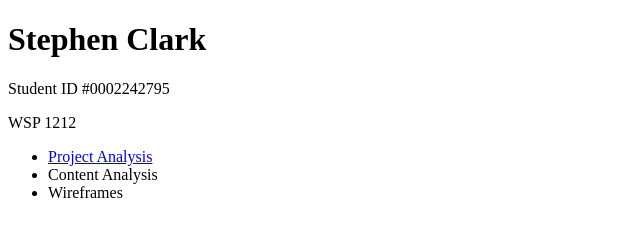
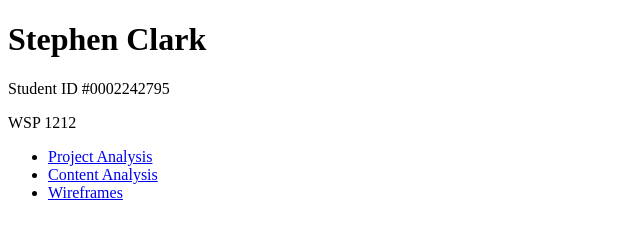
Before and after one commit to steveclark2013/wsp-1212, a plain HTML site: page wsp_portal.html in a window 1280 px wide. Shown: the whole page, without its empty margins (0-640 px from the left). Drawn offline with Linux system fonts and the light colour scheme.

Commit message:
added links to portal page

```diff
--- a/wsp_portal.html
+++ b/wsp_portal.html
@@ -8,7 +8,7 @@
 		<p>WSP 1212 </p>
 		<ul>
 			<li><a href="http://steveclark2013.github.com/wsp-1212/activities/project_analysis.html">Project Analysis</a></li>
-			<li>Content Analysis</li>
-			<li>Wireframes</li>
+			<li><a href="http://steveclark2013.github.com/wsp-1212/activities/content_analysis.html">Content Analysis</a></li>
+			<li><a href="http://steveclark2013.github.com/wsp-1212/activities/wireframes.html">Wireframes</a></li>
 		</ul>
 </body>
```
